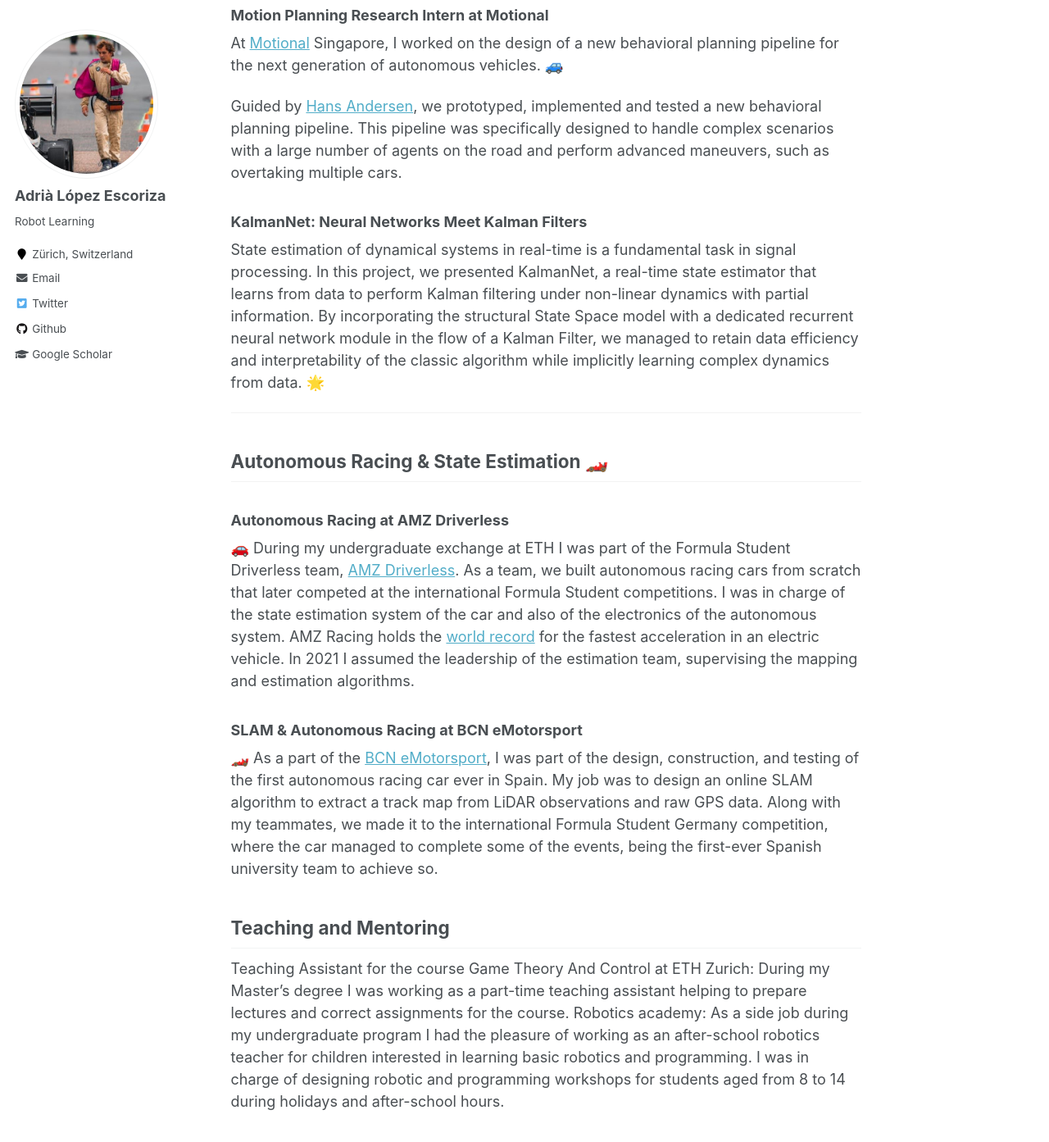
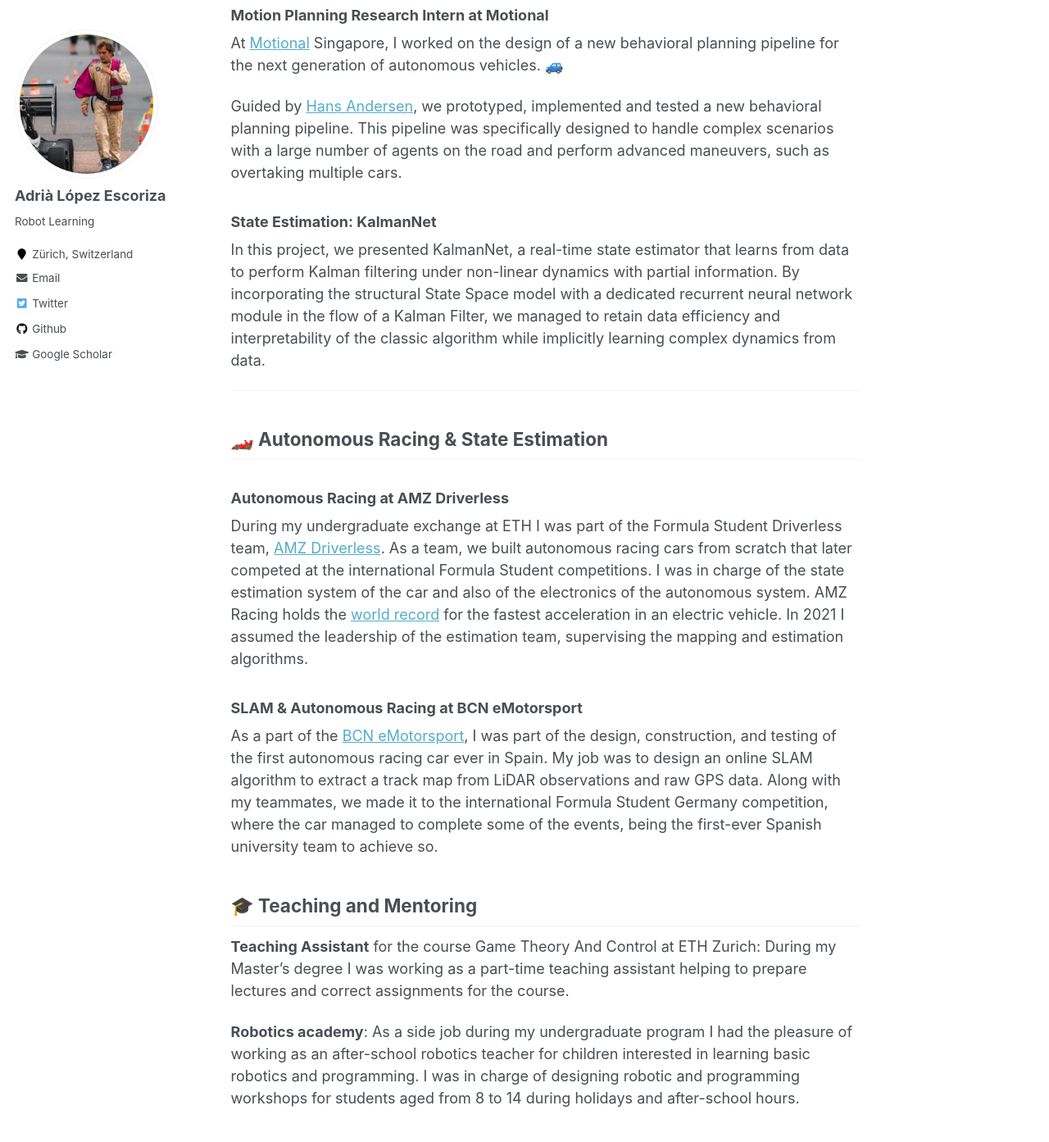
Before and after one commit to adrialopezescoriza/adrialopezescoriza.github.io, a Jekyll site: the page built from _pages/about.md, in a window 1280 px wide and 1400 px high, scrolled down 1122 px. Shown: the top 1393 px of the window at 82% size. Built offline with Jekyll 4.4.1, drawn with Linux system fonts in a browser that asks for light colours; some of the changed text lies outside the part shown.

Commit message:
better organization

```diff
--- a/_pages/about.md
+++ b/_pages/about.md
@@ -34,34 +34,32 @@ At [Motional](https://motional.com/) Singapore, I worked on the design of a new
 
 Guided by [Hans Andersen](https://scholar.google.com.sg/citations?user=ODZqlM8AAAAJ&hl=en), we prototyped, implemented and tested a new behavioral planning pipeline. This pipeline was specifically designed to handle complex scenarios with a large number of agents on the road and perform advanced maneuvers, such as overtaking multiple cars.
 
-### KalmanNet: Neural Networks Meet Kalman Filters
+### State Estimation: KalmanNet
 
-State estimation of dynamical systems in real-time is a fundamental task in signal processing. In this project, we
-presented KalmanNet, a real-time state estimator that learns from data to perform Kalman filtering under non-linear
-dynamics with partial information. By incorporating the structural State Space model with a dedicated recurrent
-neural network module in the flow of a Kalman Filter, we managed to retain data efficiency and interpretability of the
-classic algorithm while implicitly learning complex dynamics from data. 🌟
+In this project, we presented KalmanNet, a real-time state estimator that learns from data to perform Kalman filtering under non-linear dynamics with partial information. By incorporating the structural State Space model with a dedicated recurrent neural network module in the flow of a Kalman Filter, we managed to retain data efficiency and interpretability of the
+classic algorithm while implicitly learning complex dynamics from data.
 
 ---
 
 
-## Autonomous Racing & State Estimation 🏎️
+## 🏎️ Autonomous Racing & State Estimation
 
 ### Autonomous Racing at AMZ Driverless
-🚗 During my undergraduate exchange at ETH I was part of the Formula Student Driverless team, [AMZ Driverless](https://amzracing.ch/en). As a
+During my undergraduate exchange at ETH I was part of the Formula Student Driverless team, [AMZ Driverless](https://amzracing.ch/en). As a
 team, we built autonomous racing cars from scratch that later competed at the international Formula Student competitions. I was in charge of the state estimation system of the car and also of the electronics of the autonomous system. AMZ Racing holds the [world record](https://www.youtube.com/watch?v=88cVs5zZFTE) for the fastest acceleration in an electric vehicle. In 2021 I assumed the leadership of the estimation team, supervising the mapping and estimation algorithms.
 
 ### SLAM & Autonomous Racing at BCN eMotorsport
-🏎️ As a part of the [BCN eMotorsport](https://bcnemotorsport.upc.edu/home/), I was part of the design, construction, and testing of
+As a part of the [BCN eMotorsport](https://bcnemotorsport.upc.edu/home/), I was part of the design, construction, and testing of
 the first autonomous racing car ever in Spain. My job was to design an online SLAM algorithm to extract a track map from LiDAR observations and raw GPS data. Along with my teammates, we made it to the international Formula Student Germany competition, where the car managed to complete some of the events, being the first-ever Spanish university team to achieve so.
 
-## Teaching and Mentoring
+## 🎓 Teaching and Mentoring
 
-Teaching Assistant for the course Game Theory And Control at ETH Zurich: During my Master's degree I was working as a part-time teaching assistant helping to prepare lectures and correct assignments for the course.
-Robotics academy: As a side job during my undergraduate program I had the pleasure of working as an after-school robotics teacher for children interested in learning basic robotics and programming. I was in charge of designing robotic and programming workshops for students aged from 8 to 14 during holidays and after-school hours.
+**Teaching Assistant** for the course Game Theory And Control at ETH Zurich: During my Master's degree I was working as a part-time teaching assistant helping to prepare lectures and correct assignments for the course.
+
+**Robotics academy**: As a side job during my undergraduate program I had the pleasure of working as an after-school robotics teacher for children interested in learning basic robotics and programming. I was in charge of designing robotic and programming workshops for students aged from 8 to 14 during holidays and after-school hours.
 
 
-## Achievements & Awards 🏆
+## 🏆 Achievements & Awards
 
 - 3rd place overall in Formula Student Germany's Driverless category with AMZ Driverless.
 - Daimler AI Award for pioneering AI solutions in autonomous driving.
@@ -70,7 +68,7 @@ Robotics academy: As a side job during my undergraduate program I had the pleasu
 
 ## 🏄‍♂️ Beyond the Lab
 I enjoy:
-- Alpine skiing, Alpinism, Tennis, and Surfing. 🏂
+- Alpine Skiing, Alpinism, Tennis, and Surfing. 🏂
 - Backpacking and traveling for 6 months in South America and Asia. 🌎
-- Volunteering experiences in teaching robotics and construction projects. 🤖🏗️
+- Volunteering experiences in teaching robotics and construction projects. 🏗️
 - Reading, discussing about the future of the world and learning about other topics. 📚
```
